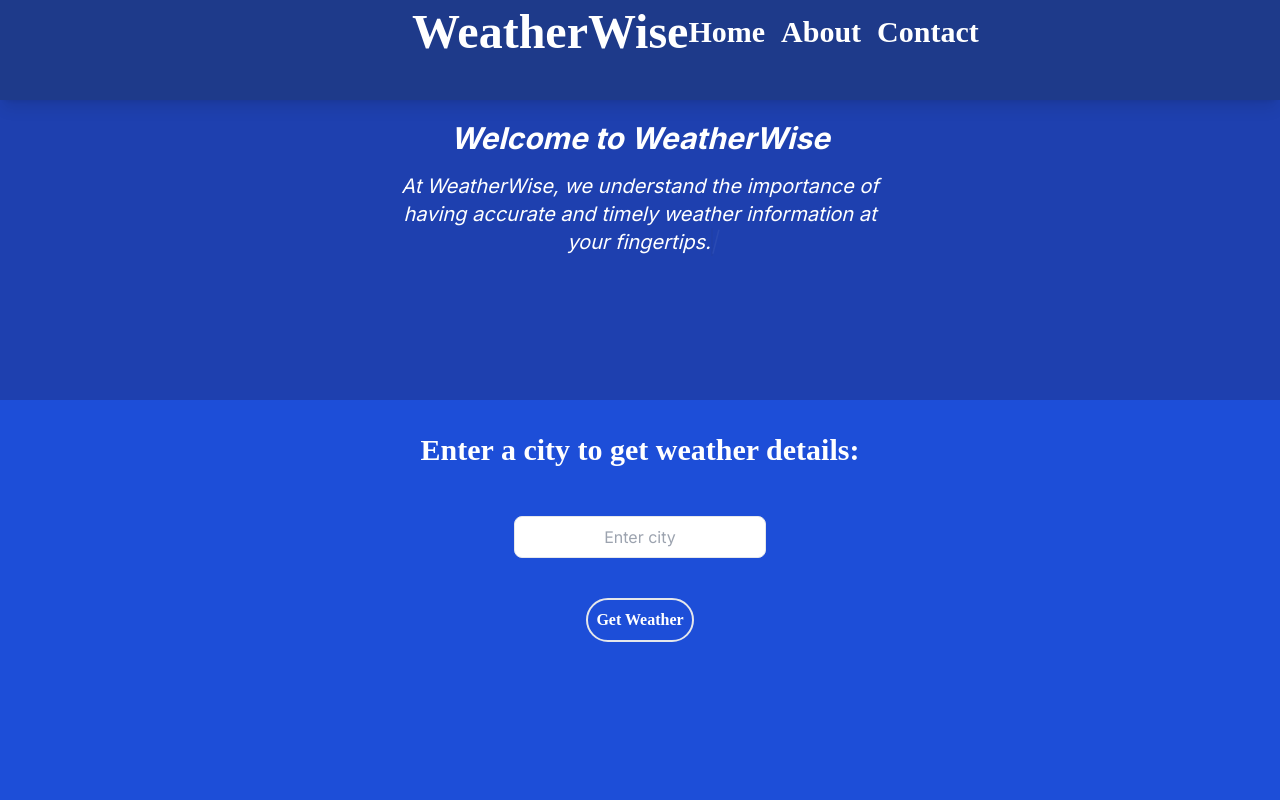
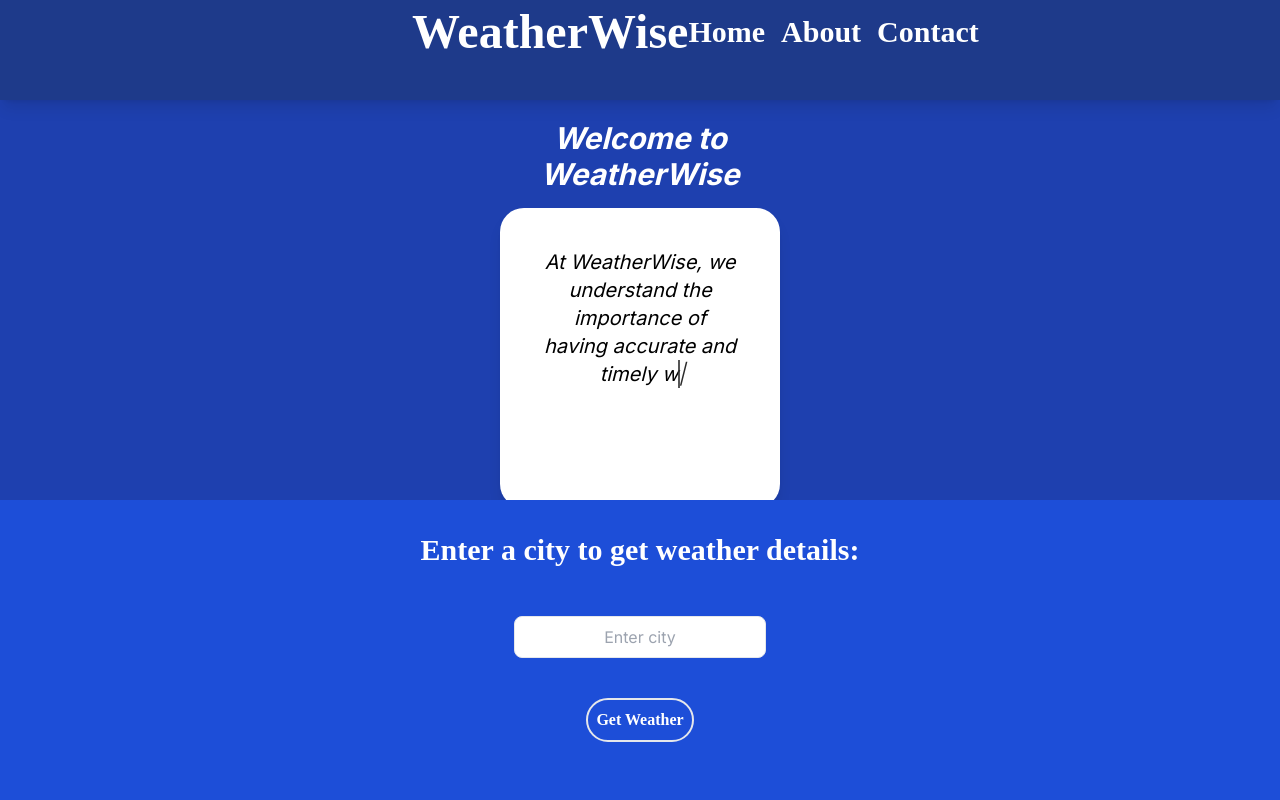
Before and after one commit to joelclaudius/weather-app, a React (Create React App) app: page / in a window 1280 px wide. Shown: the top 800 px of the page. Built offline with nearby package versions, Linux system fonts and the light colour scheme.

Commit message:
Adding components

```diff
--- a/src/LandingPageDescription.js
+++ b/src/LandingPageDescription.js
@@ -7,12 +7,12 @@ const LandingPageDescription = () => {
  `;
 
   return (
-    <section className="bg-blue-800  lg:py-8 h-[400px] lg:h-[400px] lg:pt-[120px] lg:px-[400px]">
+    <section className="bg-blue-800  lg:py-8 h-[400px] md:pt-[120px] lg:h-[500px] lg:pt-[120px] lg:px-[500px] md:px-[100px] ">
       <h1 className=" text-xl lg:text-3xl font-bold text-center text-white mb-4 italic">
         Welcome to WeatherWise
       </h1>
-      <p className="lg:text-xl text-white pb-4 text-center ">
-        <TypingEffect text={description} speed={50} />
+      <p className="lg:text-xl text-black pb-4 text-center shadow-lg bg-white rounded-3xl p-4 lg:p-10 h-[200px] lg:h-[300px]">
+        <TypingEffect text={description} speed={75} />
       </p>
     </section>
   );
--- a/src/TypingEffect.css
+++ b/src/TypingEffect.css
@@ -2,7 +2,7 @@
   display: inline-block;
   width: 2px;
   background-color: #333;
-  animation: blink 0.9s infinite;
+  animation: blink 1.2s infinite;
 }
 
 @keyframes blink {
--- a/src/TypingEffect.js
+++ b/src/TypingEffect.js
@@ -13,7 +13,7 @@ const TypingEffect = ({ text, speed }) => {
         setIndex(index + 1);
         if (text[index] === "." || text[index] === "!") {
           setPause(true);
-          setTimeout(() => setPause(false), 500); // Pause for 500ms at end of sentences
+          setTimeout(() => setPause(false), 600); // Pause for 500ms at end of sentences
         }
       }, speed);
       return () => clearTimeout(timer);
--- a/src/Weather.js
+++ b/src/Weather.js
@@ -126,7 +126,7 @@ const Weather = () => {
             </div>
           ) : (
             <div className="">
-              <div className="flex justify-between  bg-blue-900 lg:h-[80px] py-4 lg:px-[380px]">
+              <div className="flex justify-between  bg-blue-900 lg:h-[80px] py-4 lg:px-[380px] md:px-3">
                 <div>
                   <h1 className="font-display text-xl font-bold py-2 text-white lg:text-3xl">
                     Weather Forecast for {city}
@@ -145,7 +145,7 @@ const Weather = () => {
                   </button>
                 </div>
               </div>
-              <div className="grid grid-cols-1 gap-0 h-auto w-auto overflow-scroll sm:grid-cols-2 md:grid-cols-4 sm:gap-5 md:gap-5 m-auto lg:px-[380px]">
+              <div className="grid grid-cols-1 gap-0 h-auto w-auto overflow-scroll sm:grid-cols-2 md:grid-cols-4 sm:gap-5 md:gap-5 m-auto lg:px-[380px] md:px-3">
                 {weatherData &&
                   weatherData.properties.periods.map((period, index) => (
                     <div key={index} className="shadow-xl rounded-lg border-2">
```
Also changed, not shown: 11 other files (tests, documents, lock files or other folders).
